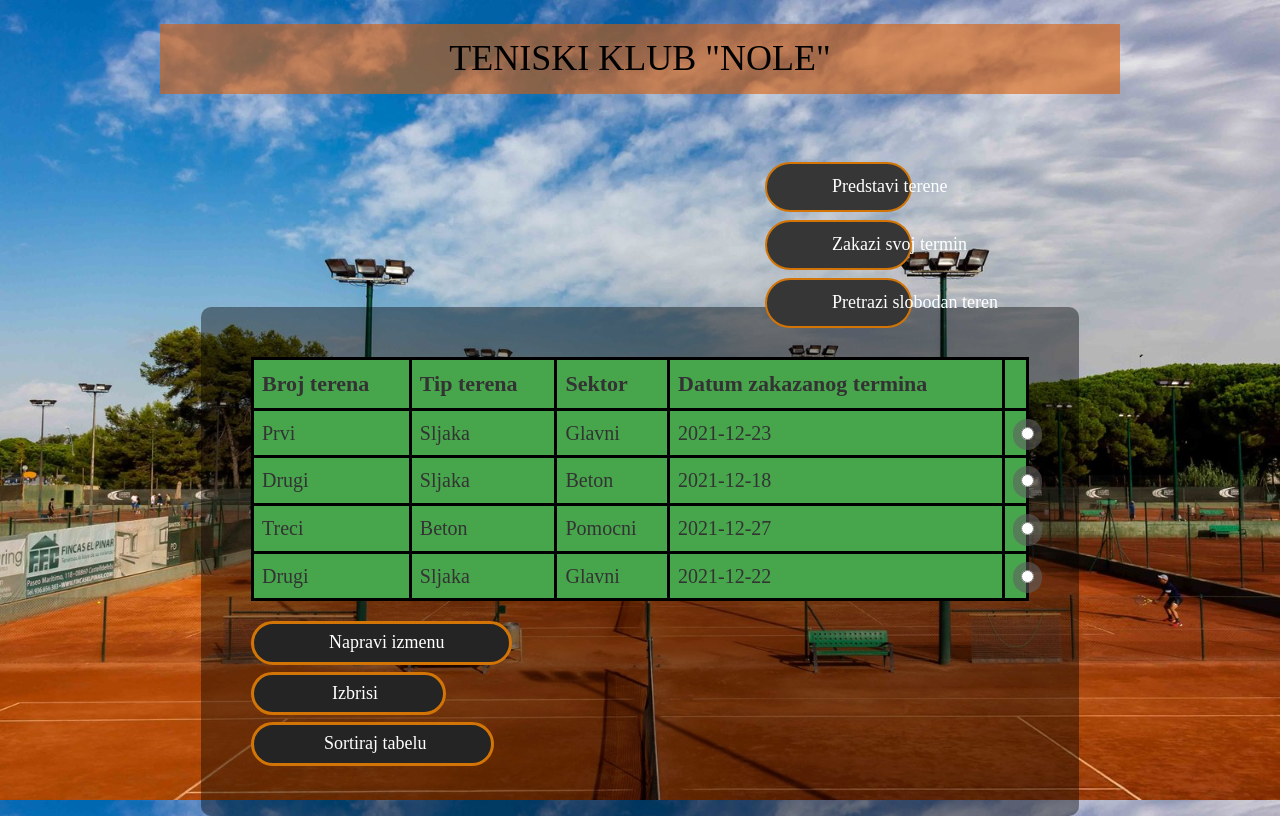
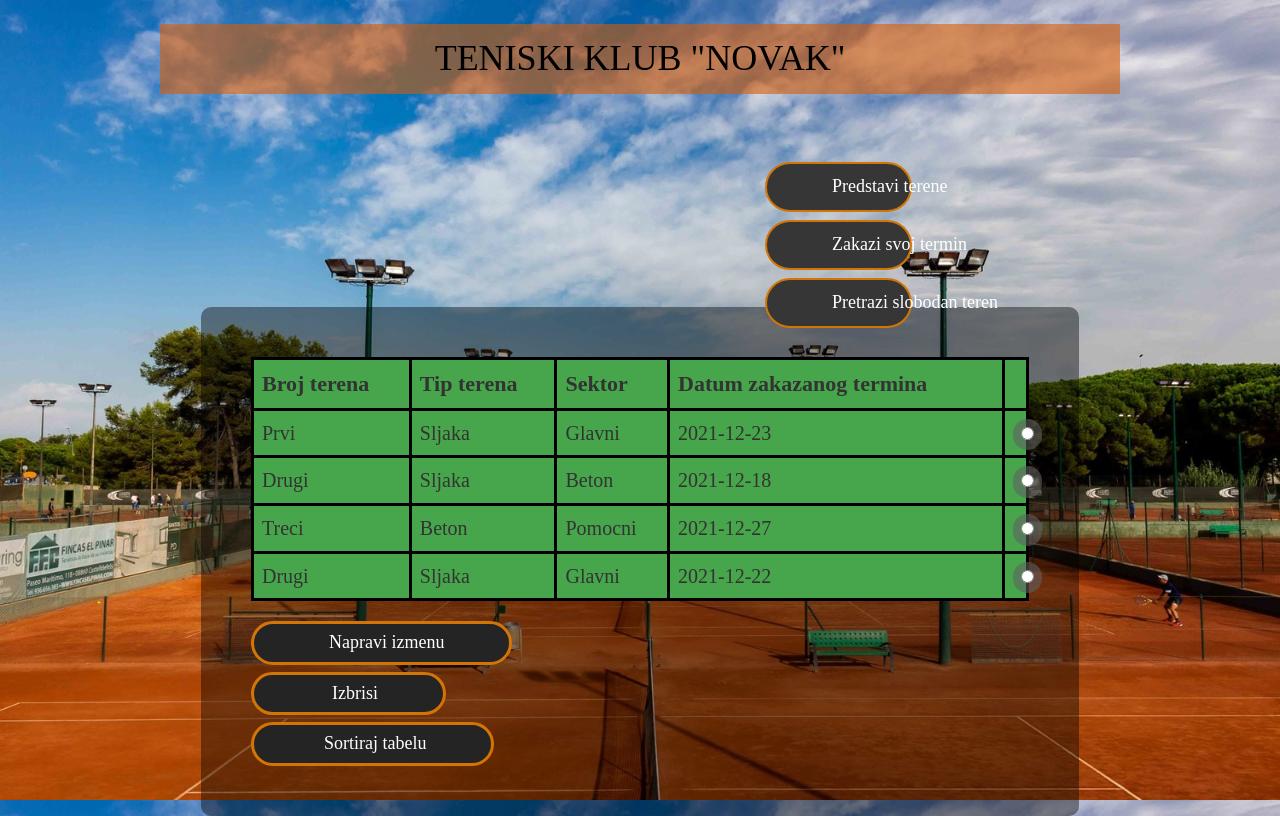
Before and after one commit to arisovicc/iteh1, a PHP site: page /home.php in a window 1280 px wide. Shown: the top 816 px of the page. Run offline with PHP 8.4, Linux system fonts and the light colour scheme; the visitor is signed in with stand-in values (Sample User, id 1); data comes from the database, SQL or seed files in the repository.

Commit message:
Izmenjen naziv teniskog kluba

```diff
--- a/home.php
+++ b/home.php
@@ -37,7 +37,7 @@ if ($podaci->num_rows == 0) {
 
 
     <div class="gornjideo" style="color: black;">
-        <h1>TENISKI KLUB "NOLE"</h1>
+        <h1>TENISKI KLUB "NOVAK"</h1>
     </div>
 
     <div class="row1">
```
